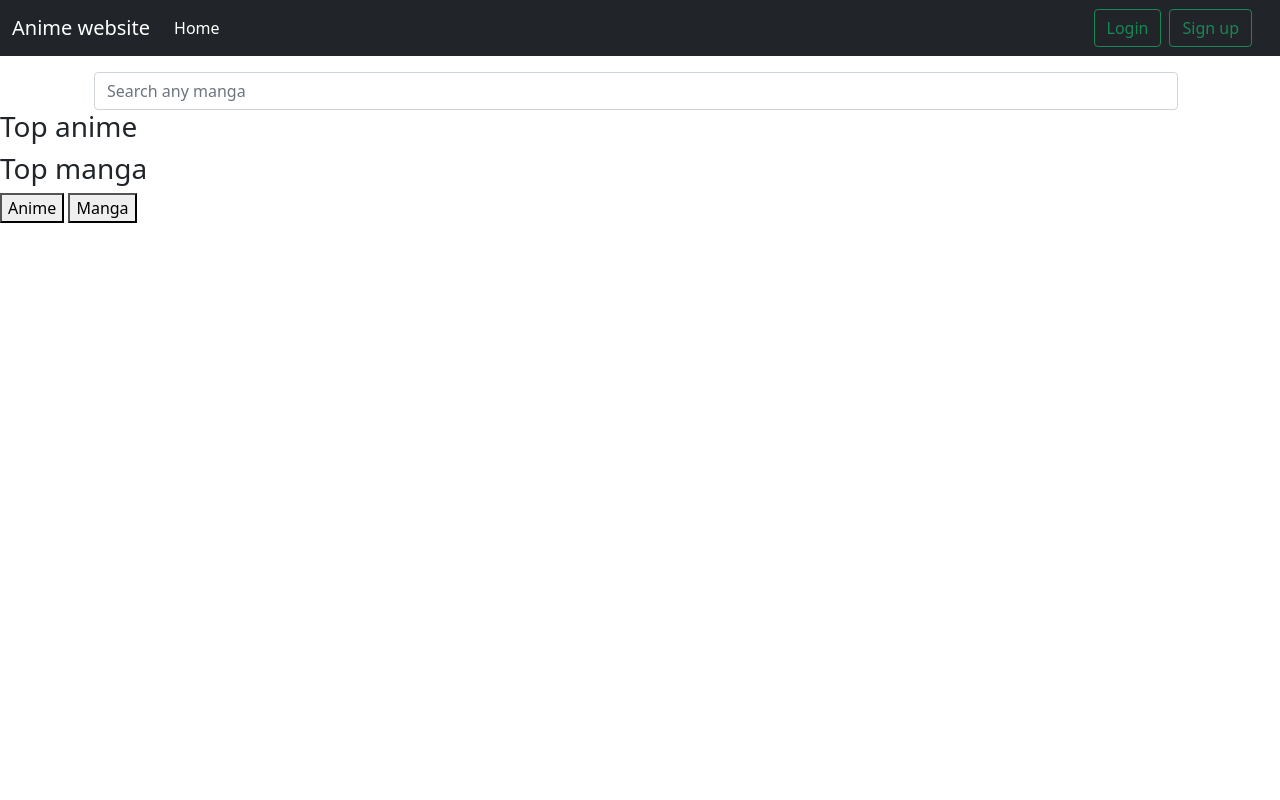
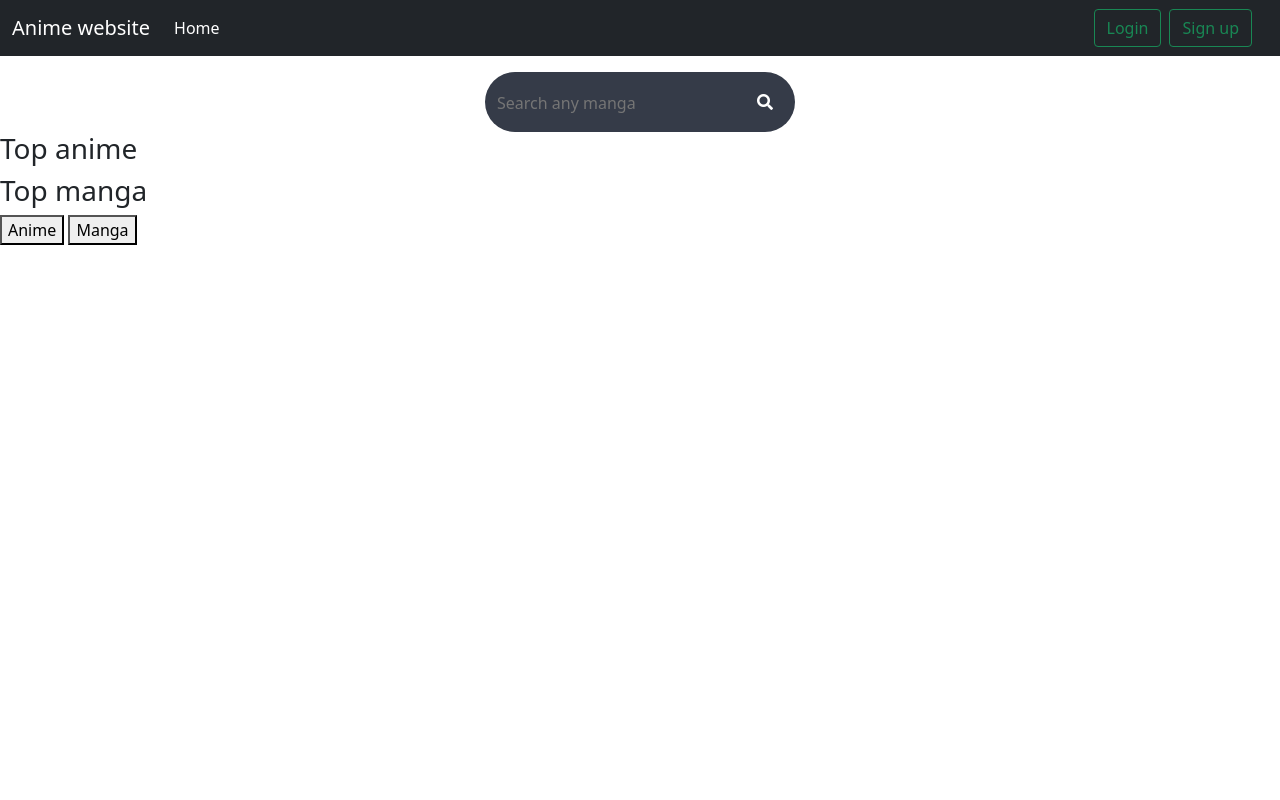
Before and after one commit to naveeeen3000/anime_website, a Django app: page / in a window 1280 px wide. Run offline with Django 3.2, Linux system fonts and the light colour scheme; some libraries are stand-ins or nearby versions.

Commit message:
added search bar with Ui

```diff
--- /dev/null
+++ b/static/css/search.css
@@ -0,0 +1,92 @@
+
+body,html{
+height: 100%;
+width: 100%;
+margin: 0;
+padding: 0;
+background: #ffffff !important;
+}
+
+
+.searchbar{
+margin-bottom: auto;
+margin-top: auto;
+/* width: 250px; */
+height: 60px;
+background-color: #353b48;
+border-radius: 30px;
+padding: 10px;
+}
+
+.search_input{
+color: white;
+border: 0;
+outline: 0;
+background: none;
+width: 250px;
+caret-color:transparent;
+line-height: 40px;
+transition: width 0.4s linear;
+}
+
+.searchbar:hover > .search_input{
+padding: 0 10px;
+width: 350px;
+caret-color:red;
+transition: width 0.4s linear;
+}
+
+.searchbar:hover > .search_icon{
+background: white;
+color: #e74c3c;
+}
+
+.search_icon{
+height: 40px;
+width: 40px;
+float: right;
+display: flex;
+justify-content: center;
+align-items: center;
+border-radius: 50%;
+color:white;
+text-decoration:none;
+}
+
+
+#result{
+    background-color: #353b48;
+    /* display:table-column; */
+    margin-top:15px;
+    /* border:2px solid red; */
+    border-radius: 20px;
+    padding-left: 0px;
+    /* padding-right: 3px; */
+}
+
+.search-item{
+    padding-left: 0px;
+    margin: 0%;
+    /* list-style: none; */
+    color: white;
+    display: flex;
+    flex-direction: row;
+    justify-content: space-around;
+    align-items: center stretch;
+}
+
+.search-item li{
+    list-style: none;
+}
+
+#result li:hover{
+    /* background: rgb(112, 162, 224); */
+    color:indianred;
+}
+
+#result li img{
+    border:1px solid black;
+    height: 80px;
+    width: 80px;
+    border-radius: 100%;
+}
--- a/static/css/search_result.css
+++ /dev/null
@@ -1,30 +0,0 @@
-.list-item{
-    display: flex;
-    flex-wrap: wrap;
-    /* margin: 20%; */
-}
-#result{
-    background-color: rgb(99, 150, 243,0.3);
-    /* opacity: 0.3; */
-    position:fixed;
-    border-radius: 4px;
-    margin-left: 8.5%;
-    margin-right: 9%;
-    margin-top: 10px;
-    /* display: inline-block; */
-    /* right: -30px;
-    left: -30px; */
-}
-.list-item li{
-    list-style: none;
-    margin:0px;
-    /* display:list-item; */
-
-}
-
-.list-item img{
-    padding: 6px;
-    border-radius: 10%;
-    /* width: 60px;  */
-    /* height: 60px; */
-}
--- a/static/js/search.js
+++ b/static/js/search.js
@@ -6,19 +6,25 @@ function showResult(val){
     if(val==''){
         return;
     }
-    let list=''
+    let list=""
     fetch("https://kitsu.io/api/edge/anime/?filter[text]="+val).then(
         function(response){
             return response.json();
         }
         ).then(function(data){
-            data=data['data']
-            console.log()
+            data=data['data'].slice(0,5)
+            // data=data.slice(0,5)
+            // console.log()
             for(i=0;i<data.length;i++){
-                // list+='<li><h6>'+data[i]['attributes']['canonicalTitle']+ '</h6></li>'
+                list+="<li class='search-item'>"
+                list+='<ul><li><h6>'+data[i]['attributes']['canonicalTitle']+ '</h6></li>'
+                list+='<li><h6>Status: '+data[i]['attributes']['status']+ '</h6></li>'
+                list+='<li><h6>Air Date: '+data[i]['attributes']['startDate']+ '</h6></li></ul>'
                 list+="<img src="+data[i]['attributes']['posterImage']['tiny']+" >"
+                list+="</li>"
+                list+='<hr>'
             }
-            res.innerHTML="<ul class='list-item'>" +list +'</ul>'
+            res.innerHTML="<ul>" +list+"</ul>"
         return true
     }).catch(function(err){
         console.warn("something went wring ",err)
@@ -28,9 +34,25 @@ function showResult(val){
 }
 var counter=0
 
-search.addEventListener("input",(val)=>{
+search.addEventListener("input",()=>{
     if(counter%2==0){
         (showResult(search.value))
     }
     counter+=1
 })
+
+
+// search bar result hide and show
+
+
+var searchBar=document.getElementById('searchbar')
+
+
+
+searchBar.addEventListener("click",()=>{
+    document.getElementById("result").hidden=false;
+})
+
+searchBar.addEventListener("mouseleave",()=>{
+    document.getElementById('result').hidden=true;
+})
--- a/templates/home.html
+++ b/templates/home.html
@@ -12,7 +12,7 @@
     <link href="https://cdn.jsdelivr.net/npm/bootstrap@5.1.3/dist/css/bootstrap.min.css" rel="stylesheet" integrity="sha384-1BmE4kWBq78iYhFldvKuhfTAU6auU8tT94WrHftjDbrCEXSU1oBoqyl2QvZ6jIW3" crossorigin="anonymous">
 </head>
 <body>
-    <div class="">
+    <div class="nav-bar">
         <nav class="navbar navbar-expand-lg navbar-dark bg-dark">
             <div class="container-fluid">
               <a class="navbar-brand" href="">Anime website</a>
--- a/templates/index.html
+++ b/templates/index.html
@@ -2,18 +2,36 @@
 {% load static %}
 {% block css %}
     <link rel="stylesheet" href="{% static 'css/search_result.css' %}">
+    <link rel="stylesheet" href="{% static 'css/search.css' %}">
+    <link rel="stylesheet" href="https://use.fontawesome.com/releases/v5.3.1/css/all.css" integrity="sha384-mzrmE5qonljUremFsqc01SB46JvROS7bZs3IO2EmfFsd15uHvIt+Y8vEf7N7fWAU" crossorigin="anonymous">
 {% endblock css %}
 {% block homepage %}
-    <div class="search container-xl">
-        <form class="d-flex container" autocomplete='off'>
-            <input class="form-control me-2" id='search-form' type="text" placeholder="Search any manga" aria-label="Search"
-                name='q' id='q'  ><span style="font-weight: 400;"></span>
-                <!-- <button class="btn btn-outline-success" type="submit">Search</button> -->
-            </form>
-    </div>
-    <div id="result">
+    <div class=" container">
+        <!-- <hr> -->
+        <div class="container h-100" id="">
+            <div class="d-flex justify-content-center h-100">
+              <div class="searchbar" id="searchbar">
+                <input class="search_input" id="search-form" type="text" name="" placeholder="Search any manga">
+                <a href="#" class="search_icon"><i class="fas fa-search"></i></a>
+                <div id="result" hidden>
+                    <!-- <ul>
+                        <li class="search-item">
+                            <ul>
+                                <li>Naruto</li>
+                                <li>status: Finished</li>
+                                <li>Air date: 2000</li>
+                            </ul>
+                            <img src="https://media.kitsu.io/anime/11/poster_image/tiny-47d378c5faf258491fd1a2025fc1507c.jpeg" alt="">
+                        </li>
+
+                    </ul> -->
+                </div>
+              </div>
+            </div>
+          </div>
 
     </div>
+
     <div class="top-anime ">
         <h3>Top anime</h3>
     </div>
```
Also changed, not shown: static/css/home.css (line endings or trailing spaces), 1 other file.
